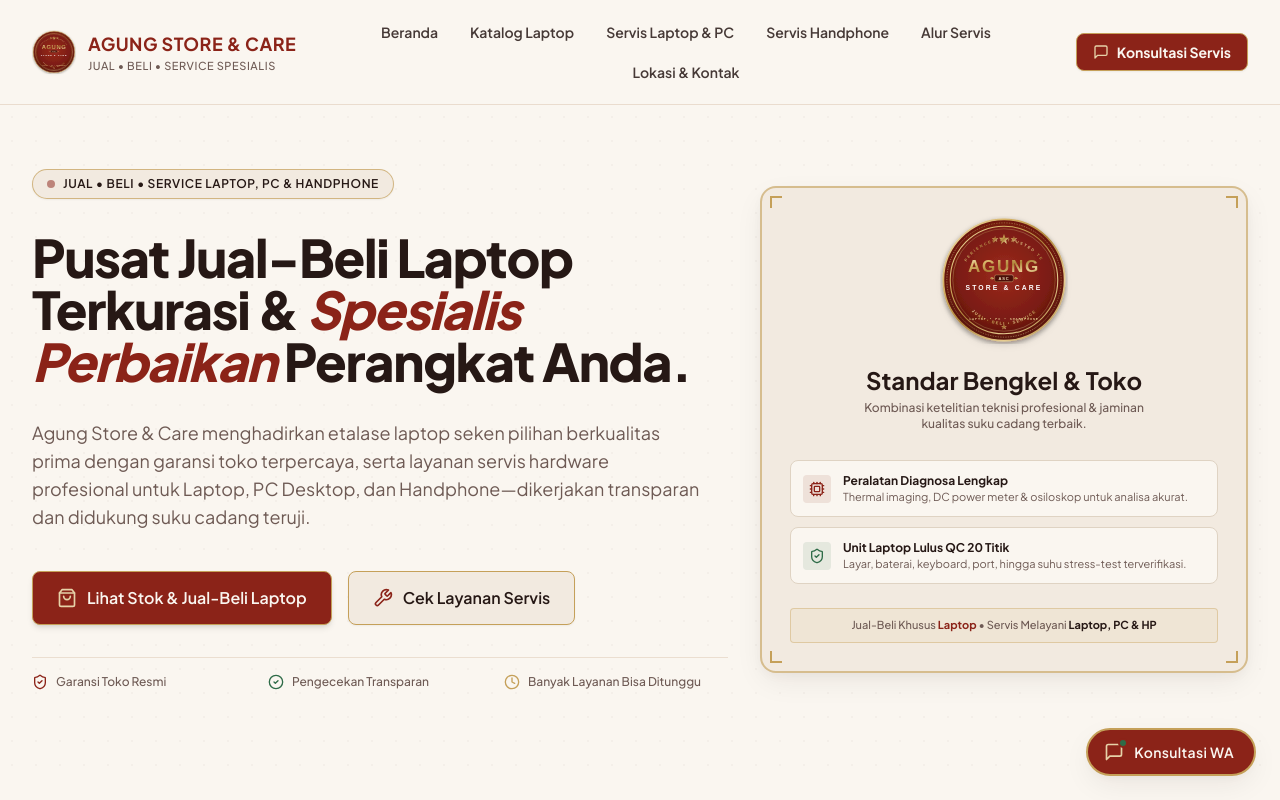
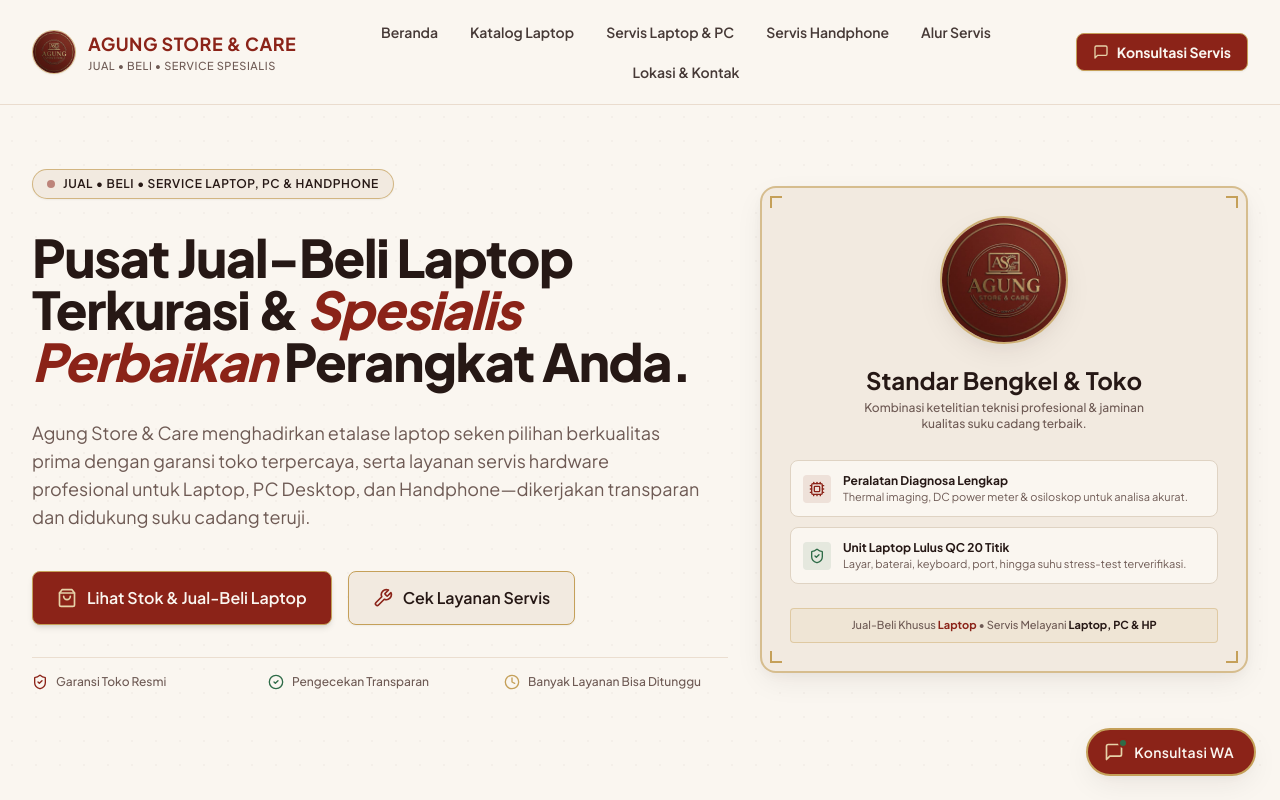
Before and after one commit to Shafw00n/AgungStoreCare, a React (Vite) app: page / in a window 1280 px wide. Shown: the top 800 px of the page. Built offline with nearby package versions, Linux system fonts and the light colour scheme.

Commit message:
feat(branding): perbarui logo resmi Agung Store & Care dari aset asli

```diff
--- a/index.html
+++ b/index.html
@@ -2,7 +2,7 @@
 <html lang="id" class="scroll-smooth">
   <head>
     <meta charset="UTF-8" />
-    <link rel="icon" type="image/svg+xml" href="/assets/logo-asc.svg" />
+    <link rel="icon" type="image/png" href="/assets/logo-asc.png" />
     <meta name="viewport" content="width=device-width, initial-scale=1.0" />
     <title>Agung Store & Care — Jual, Beli & Service Laptop, PC & Handphone</title>
     <meta name="description" content="Pusat jual-beli laptop terkurasi dan spesialis perbaikan perangkat Laptop, PC, dan Handphone. Pengerjaan transparan, suku cadang teruji, dan bergaransi resmi." />
--- a/src/components/Footer.tsx
+++ b/src/components/Footer.tsx
@@ -20,11 +20,11 @@ export const Footer: React.FC = () => {
           {/* Brand Info & Address */}
           <div className="lg:col-span-5 space-y-5">
             <div className="flex items-center gap-3">
-              <div className="w-12 h-12 flex-shrink-0">
+              <div className="w-12 h-12 flex-shrink-0 rounded-full overflow-hidden shadow-sm border border-gold/70">
                 <img
-                  src="/assets/logo-asc.svg"
+                  src="/assets/logo-asc.png"
                   alt="Logo Agung Store & Care"
-                  className="w-full h-full object-contain"
+                  className="w-full h-full object-cover"
                 />
               </div>
               <div>
--- a/src/components/Hero.tsx
+++ b/src/components/Hero.tsx
@@ -78,11 +78,11 @@ export const Hero: React.FC = () => {
 
               {/* Central ASC Emblem & Showcase */}
               <div className="flex flex-col items-center text-center space-y-5">
-                <div className="relative w-28 h-28 sm:w-32 sm:h-32 flex-shrink-0">
+                <div className="relative w-28 h-28 sm:w-32 sm:h-32 flex-shrink-0 rounded-full overflow-hidden shadow-warm-lg border-2 border-gold/80">
                   <img
-                    src="/assets/logo-asc.svg"
+                    src="/assets/logo-asc.png"
                     alt="Emblem Resmi Agung Store & Care"
-                    className="w-full h-full object-contain filter drop-shadow-md"
+                    className="w-full h-full object-cover"
                   />
                 </div>
 
--- a/src/components/Navbar.tsx
+++ b/src/components/Navbar.tsx
@@ -39,11 +39,11 @@ export const Navbar: React.FC = () => {
             href="#beranda"
             className="flex items-center gap-3 flex-shrink-0 group"
           >
-            <div className="relative w-10 h-10 sm:w-11 sm:h-11 flex-shrink-0 transition-transform duration-300 group-hover:scale-105">
+            <div className="relative w-10 h-10 sm:w-11 sm:h-11 flex-shrink-0 transition-transform duration-300 group-hover:scale-105 rounded-full overflow-hidden shadow-sm border border-gold/70">
               <img
-                src="/assets/logo-asc.svg"
+                src="/assets/logo-asc.png"
                 alt="Logo Agung Store & Care"
-                className="w-full h-full object-contain drop-shadow-sm"
+                className="w-full h-full object-cover"
               />
             </div>
             <div className="flex flex-col">
```
Also changed, not shown: public/assets/logo-asc.jpg (added), public/assets/logo-asc.png (added).
